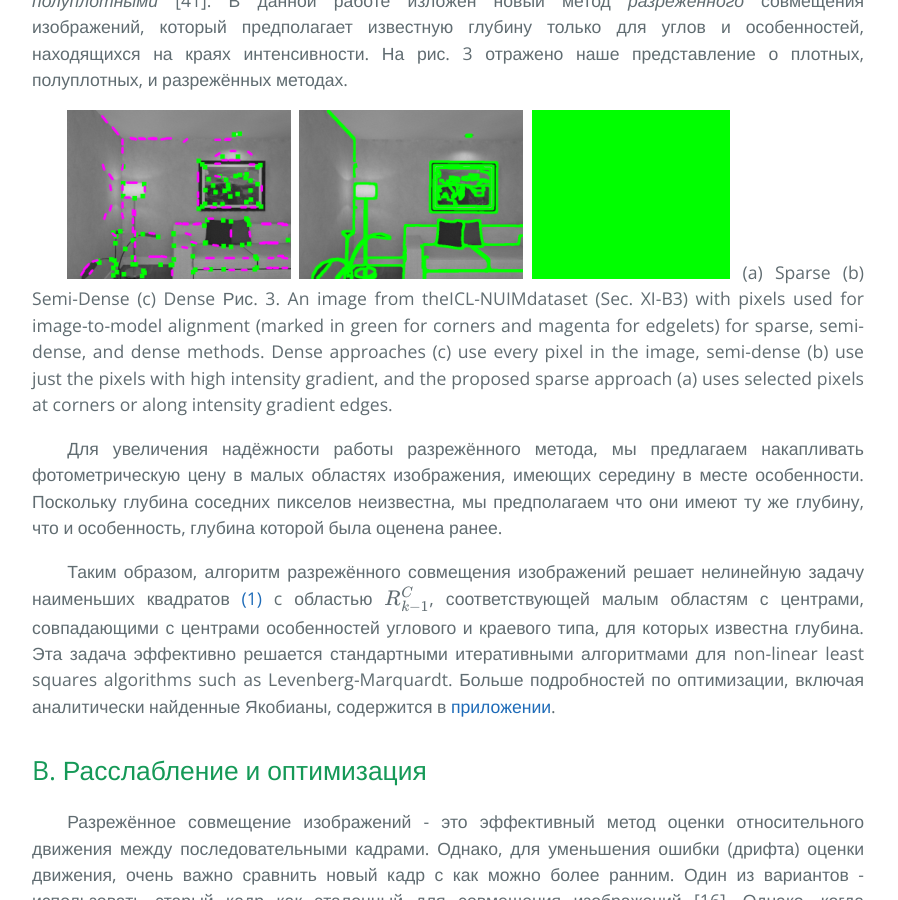
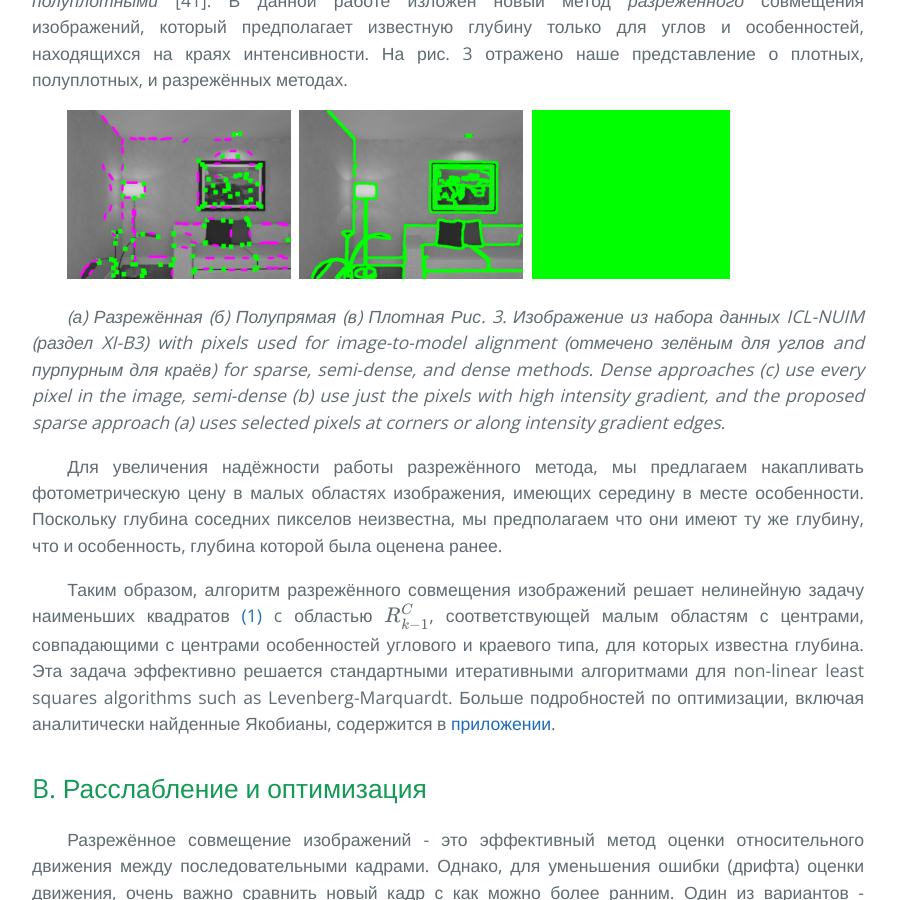
Before and after one commit to i-v-s/slam, a Jekyll site: the page built from svo2.md, in a window 1280 px wide and 900 px high, scrolled down 9348 px. Shown: the whole window, without its empty margins (192-1090 px from the left). Built offline with Jekyll 4.4.1, drawn with Linux system fonts in a browser that asks for light colours; our own code applies the rules of GitHub Pages for plain Markdown files; formulas are drawn with MathJax 3.

Commit message:
Updated svo2.md

```diff
--- a/svo2.md
+++ b/svo2.md
@@ -399,13 +399,14 @@ the regionRCk− 1 in imageICkfor which the depth is known.
 методах.
 
 ![Разрежённая, полуплотная и плотная постановка]({{site.baseurl}}/svo2/fig3.png)
-(a) Sparse (b) Semi-Dense (c) Dense
-Рис. 3. An image from theICL-NUIMdataset (Sec. XI-B3) with pixels used
-for image-to-model alignment (marked in green for corners and magenta for
-edgelets) for sparse, semi-dense, and dense methods. Dense approaches (c)
+
+*(а) Разрежённая (б) Полупрямая (в) Плотная*
+*Рис. 3. Изображение из набора данных ICL-NUIM (раздел XI-B3)
+with pixels used for image-to-model alignment
+(отмечено зелёным для углов and пурпурным для краёв) for sparse, semi-dense, and dense methods. Dense approaches (c)
 use every pixel in the image, semi-dense (b) use just the pixels with high
 intensity gradient, and the proposed sparse approach (a) uses selected pixels
-at corners or along intensity gradient edges.
+at corners or along intensity gradient edges.*
 
 Для увеличения надёжности работы разрежённого метода, мы предлагаем
 накапливать фотометрическую цену в малых областях изображения, имеющих середину
```
